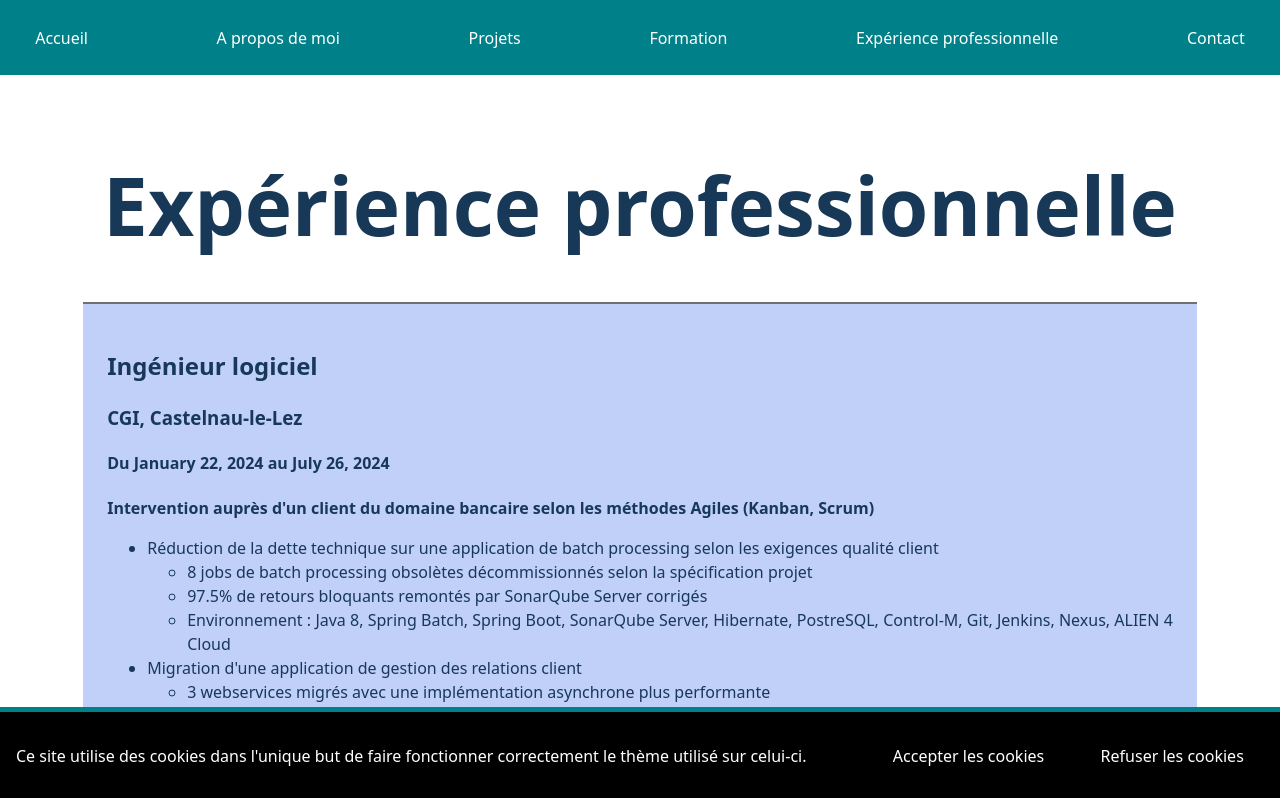
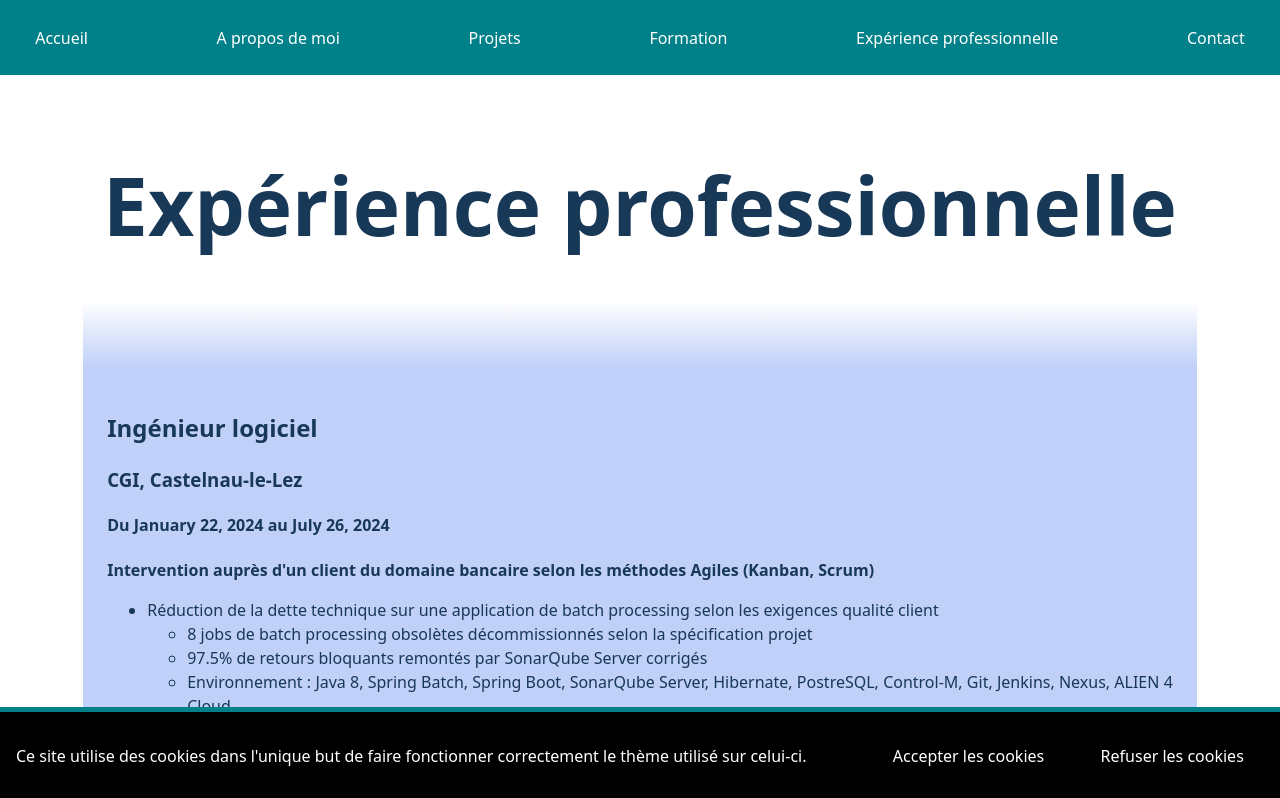
Before and after one commit to StOil-L/lorenzo-portfolio, a React (Vite) app: page /lorenzo-portfolio/experience in a window 1280 px wide. Shown: the top 798 px of the page. Built offline with nearby package versions, Linux system fonts and the light colour scheme.

Commit message:
Added gradients to summary page components
- gradients are stored at root level (see index.css) and are used by HTML summary-transition class
- added function to switch gradient variable values in DarkModeToggle component

```diff
--- a/src/components/layouts/DarkModeToggle.tsx
+++ b/src/components/layouts/DarkModeToggle.tsx
@@ -17,7 +17,18 @@ function DarkModeToggle() {
   const setTheme = useCallback(() => {
     document.documentElement.style.colorScheme = getCookie("theme") as string;
     setButtonIcon(getCookie("theme") as string);
+    setGradients();
   }, [])
+
+  // Gradients for transition manually set because there is no equivalent to light-dark in CSS for them
+  const setGradients = () => {
+    document.documentElement.style.setProperty("--summary-transition-gradient",
+      getCookie('theme') == 'dark' ? 'linear-gradient(var(--dark-background-color), var(--light-text-color))' :
+        'linear-gradient(var(--light-background-color), var(--dark-text-color))');
+    document.documentElement.style.setProperty("--summary-transition-alt-gradient",
+      getCookie('theme') == 'dark' ? 'linear-gradient(var(--light-text-color), var(--dark-background-color))' :
+        'linear-gradient(var(--dark-text-color), var(--light-background-color))');
+  }
 
   // we don't check for accepted cookies here due to conditional rendering in NavigationMenu component
   const switchTheme = () => {
--- a/src/components/pages/EducationPage.tsx
+++ b/src/components/pages/EducationPage.tsx
@@ -8,12 +8,19 @@ function EducationPage() {
     <>
       <PortfolioHeader>Formation</PortfolioHeader>
       {(manualReverse(education) as EducationSummaryProps[])
-        .map((education, i: number) => {
-        return <EducationSummary key={i} title={education.title} description={education.description}
-                                 imgsrc={education.imgsrc} school={education.school} city={education.city}
-                                 technologies={education.technologies} results={education.results}
-                                 obtentionDate={education.obtentionDate} link={education.link}
-                                 isAlt={i % 2 == 0} />
+        .map((edu, i: number) => {
+        return (
+          <>
+            {i == 0 && <div className='summary-transition' />}
+            <EducationSummary key={i} title={edu.title} description={edu.description}
+                              imgsrc={edu.imgsrc} school={edu.school} city={edu.city}
+                              technologies={edu.technologies} results={edu.results}
+                              obtentionDate={edu.obtentionDate} link={edu.link}
+                              isAlt={i % 2 == 0} />
+            {(i < education.length-1 || i % 2 == 0) &&
+                <div className={`summary-transition${i % 2 == 0 ? ' alt' : ''}`} />}
+          </>
+        )
       })}
     </>
   )
--- a/src/components/pages/ExperiencePage.tsx
+++ b/src/components/pages/ExperiencePage.tsx
@@ -8,12 +8,19 @@ function ExperiencePage() {
     <>
       <PortfolioHeader>Expérience professionnelle</PortfolioHeader>
       {(manualReverse(experience) as ExperienceSummaryProps[])
-        .map((experience, i: number) => {
-          return <ExperienceSummary key={i} title={experience.title} imgsrc={experience.imgsrc}
-                                    company={experience.company} city={experience.city} mission={experience.mission}
-                                    tasks={experience.tasks} technologies={experience.technologies}
-                                    startDate={experience.startDate} endDate={experience.endDate}
-                                    link={experience.link} isAlt={i % 2 == 0} />
+        .map((exp, i: number) => {
+          return (
+            <>
+              {i == 0 && <div className='summary-transition' />}
+              <ExperienceSummary key={i} title={exp.title} imgsrc={exp.imgsrc}
+                                 company={exp.company} city={exp.city} mission={exp.mission}
+                                 tasks={exp.tasks} technologies={exp.technologies}
+                                 startDate={exp.startDate} endDate={exp.endDate}
+                                 link={exp.link} isAlt={i % 2 == 0} />
+              {(i < experience.length-1 || i % 2 == 0) &&
+                  <div className={`summary-transition${i % 2 == 0 ? ' alt' : ''}`} />}
+            </>
+          )
         })}
     </>
   )
--- a/src/components/pages/ProjectsPage.tsx
+++ b/src/components/pages/ProjectsPage.tsx
@@ -10,9 +10,16 @@ function ProjectsPage() {
       <PortfolioHeader>Projets</PortfolioHeader>
       {(manualReverse(projects) as ProjectSummaryProps[])
         .map((project, i: number) => {
-        return <ProjectSummary key={i} title={project.title} description={project.description}
-                          technologies={project.technologies} imgsrc={project.imgsrc}
-                          collaborators={project.collaborators} link={project.link} isAlt={i % 2 == 0}/>
+        return (
+          <>
+            {i == 0 && <div className='summary-transition' />}
+            <ProjectSummary key={i} title={project.title} description={project.description}
+                            technologies={project.technologies} imgsrc={project.imgsrc}
+                            collaborators={project.collaborators} link={project.link} isAlt={i % 2 == 0}/>
+            {(i < projects.length-1 || i % 2 == 0) &&
+                <div className={`summary-transition${i % 2 == 0 ? ' alt' : ''}`} />}
+          </>
+        )
       })}
     </>
   )
--- a/src/stylesheets/Summary.css
+++ b/src/stylesheets/Summary.css
@@ -1,6 +1,6 @@
 .summary {
     padding: 1.5rem;
-    border-top: 2px solid #707070;
+    /*border-top: 2px solid #707070;*/
 }
 
 .summary.alt {
@@ -23,6 +23,18 @@
     color: white;
 }
 
+.summary-transition {
+    display: inline-block;
+    height: 4rem;
+    width: 100%;
+    margin-bottom: -.375rem;
+    background: var(--summary-transition-gradient);
+}
+
+.summary-transition.alt {
+    background: var(--summary-transition-alt-gradient);
+}
+
 .technologies {
     display: flex;
     justify-content: flex-start;
--- a/src/stylesheets/index.css
+++ b/src/stylesheets/index.css
@@ -14,6 +14,12 @@
   --light-text-color: #183858;
   --light-link-color: #0070E8;
   --light-link-hover-color: #38B8F8;
+
+  /* VARIABLES DEGRADES */
+
+  /* Sombre - sujet à modifications via changement manuel de thème */
+  --summary-transition-gradient: linear-gradient(var(--dark-background-color), var(--light-text-color));
+  --summary-transition-alt-gradient: linear-gradient(var(--light-text-color), var(--dark-background-color));
 
   font-family: system-ui, Avenir, Helvetica, Arial, sans-serif;
   line-height: 1.5;
@@ -70,15 +76,9 @@ button:focus-visible {
   outline: 4px auto -webkit-focus-ring-color;
 }
 
-/*@media (prefers-color-scheme: light) {*/
-/*  :root {*/
-/*    color: #213547;*/
-/*    background-color: #ffffff;*/
-/*  }*/
-/*  a:hover {*/
-/*    color: #747bff;*/
-/*  }*/
-/*  button {*/
-/*    background-color: #f9f9f9;*/
-/*  }*/
-/*}*/
+@media (prefers-color-scheme: light) {
+  :root {
+    --summary-transition-gradient: linear-gradient(var(--light-background-color), var(--dark-text-color));
+    --summary-transition-alt-gradient: linear-gradient(var(--dark-text-color), var(--light-background-color));
+  }
+}
```
